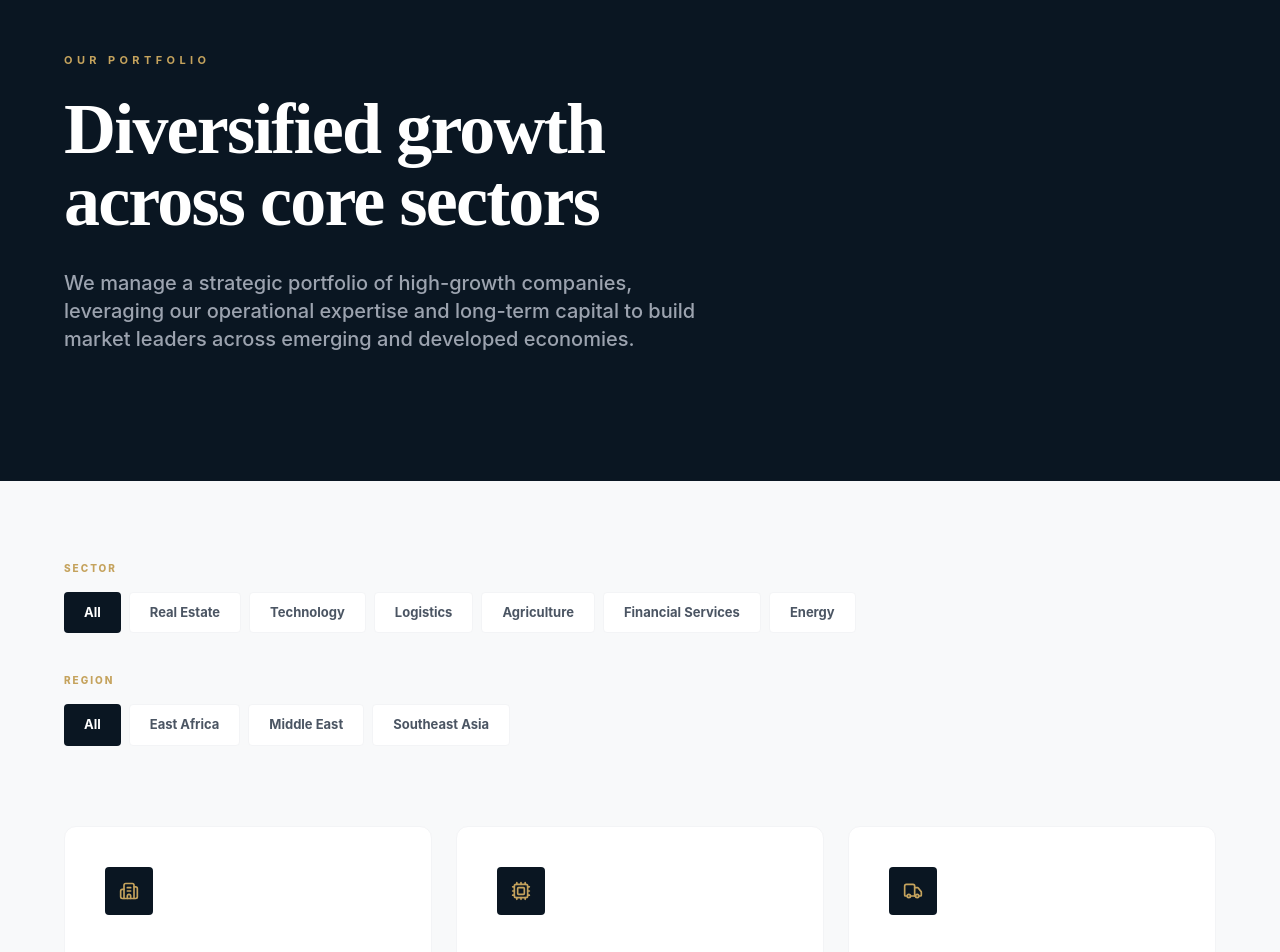
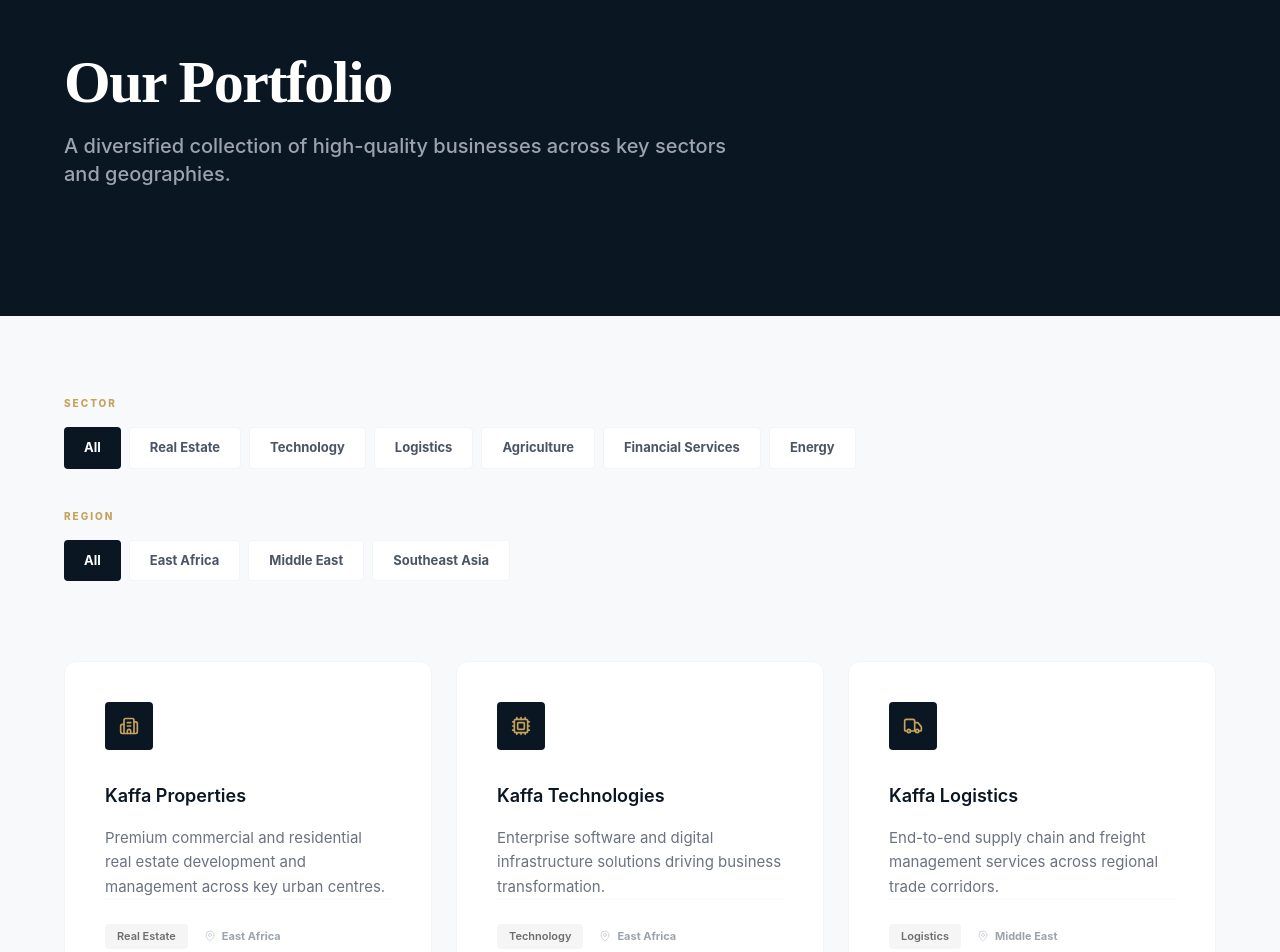
Before and after one commit to dawaisthename/kaffa_investment_holdings, a React (Vite) app: page /portfolio in a window 1280 px wide. Shown: the part 140-1092 px from the top of the page. Built offline with nearby package versions, Linux system fonts and the light colour scheme.

Commit message:
fix:updated some font color and size in portfolio

```diff
--- a/src/components/Portfolio/PortfolioHero.jsx
+++ b/src/components/Portfolio/PortfolioHero.jsx
@@ -3,20 +3,19 @@ export default function PortfolioHero() {
     <section className="bg-[#0a1622] pt-48 pb-32 px-8 md:px-16">
       <div className="max-w-7xl mx-auto">
         {/* Gold Tagline */}
-        <span className="text-[#c5a35d] uppercase tracking-[0.4em] text-[11px] font-bold mb-6 block">
+        {/* <span className="text-[#c5a35d] uppercase tracking-[0.4em] text-[11px] font-bold mb-6 block">
           Our Portfolio
-        </span>
+        </span> */}
 
         {/* Large Serif Title - Matches 'About Kaffa Holding' style */}
-        <h1 className="text-white font-serif text-5xl md:text-7xl lg:text-[72px] font-bold mb-8 leading-[1.05] tracking-tight">
-          Diversified growth <br /> across core sectors
+        <h1 className="text-white text-5xl md:text-6xl font-serif leading-[1.05] mb-5 tracking-tight font-bold">
+          Our Portfolio
         </h1>
 
         {/* Supporting Detail - Matches the Hero paragraph weight */}
         <p className="text-gray-400 text-lg md:text-xl max-w-2xl leading-relaxed font-medium">
-          We manage a strategic portfolio of high-growth companies, leveraging
-          our operational expertise and long-term capital to build market
-          leaders across emerging and developed economies.
+          A diversified collection of high-quality businesses across key sectors
+          and geographies.
         </p>
       </div>
     </section>
--- a/src/components/Portfolio/PortfolioSection.jsx
+++ b/src/components/Portfolio/PortfolioSection.jsx
@@ -157,17 +157,18 @@ export default function PortfolioSection() {
                   {company.icon}
                 </div>
 
-                <h3 className="text-[22px] font-serif font-bold text-[#0a1622] mb-4">
+                <h3 className="text-lg font-semibold text-[#0a1622] mb-4">
                   {company.name}
                 </h3>
-                <p className="text-gray-500 text-[15px] leading-relaxed mb-10">
+                <p className="text-gray-500 text-[15px] leading-relaxed ">
                   {company.desc}
                 </p>
               </div>
+              {/* className="inline-block text-[10px] bg-[#f5f5f5] uppercase tracking-[0.15em] text-[#0a1622] font-semibold mb-6 px-3 py-1 rounded-full"> */}
 
               {/* Card Footer Tags */}
               <div className="flex items-center gap-4 border-t border-gray-50 pt-6">
-                <span className="bg-[#f8f9fa] text-[#4b5563] text-[11px] font-bold px-3 py-1 rounded">
+                <span className="bg-[#f5f5f5] sans-serif text-[#6D6C6E] text-[11px] font-semibold px-3 py-1 rounded">
                   {company.sector}
                 </span>
                 <div className="flex items-center gap-1.5 text-gray-400 text-[11px] font-bold">
```
